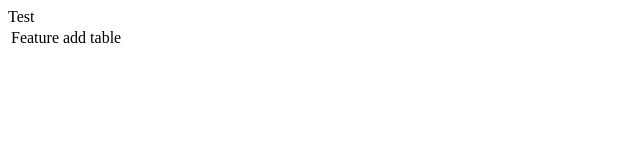
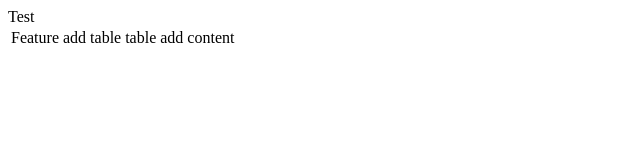
Before and after one commit to binko1989/binko_repo, a plain HTML site: page index.html in a window 1280 px wide. Shown: the whole page, without its empty margins (0-640 px from the left). Drawn offline with Linux system fonts and the light colour scheme.

Commit message:
add table content

```diff
--- a/index.html
+++ b/index.html
@@ -3,6 +3,7 @@
 <table>
 	<tr>
 		<td>Feature add table</td>
+		<td>table add content</td>
 	</tr>
 </table>
 </html>
```
